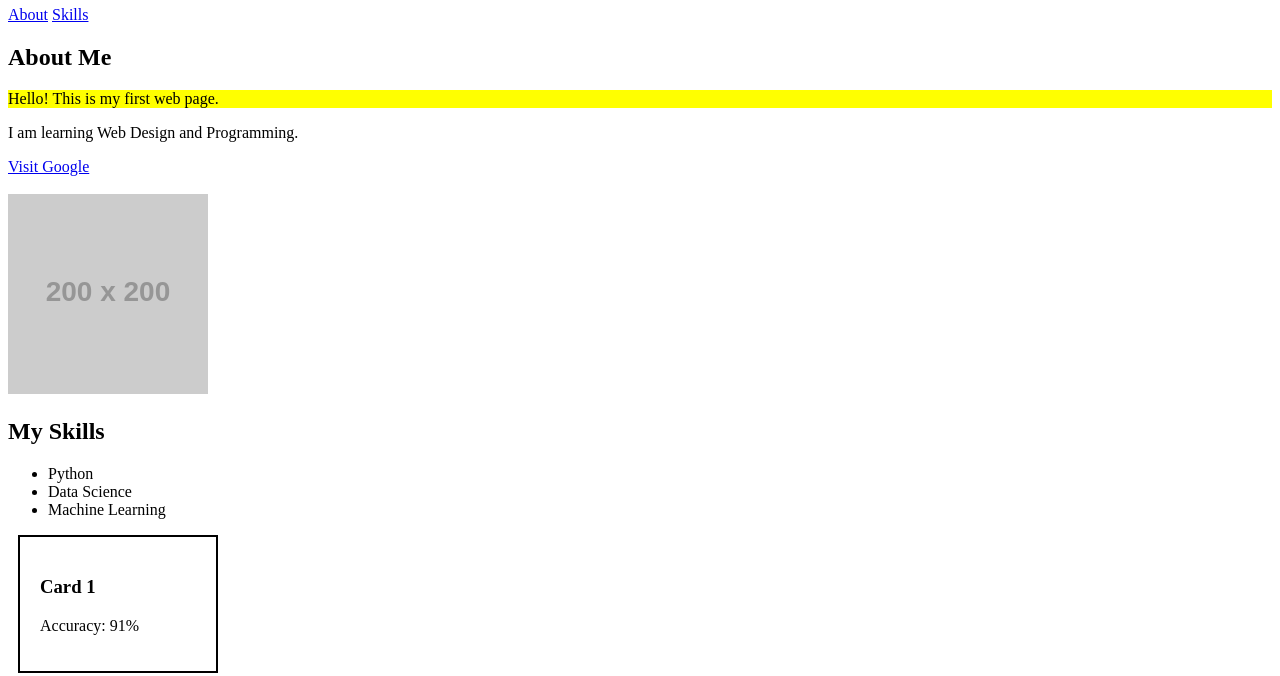
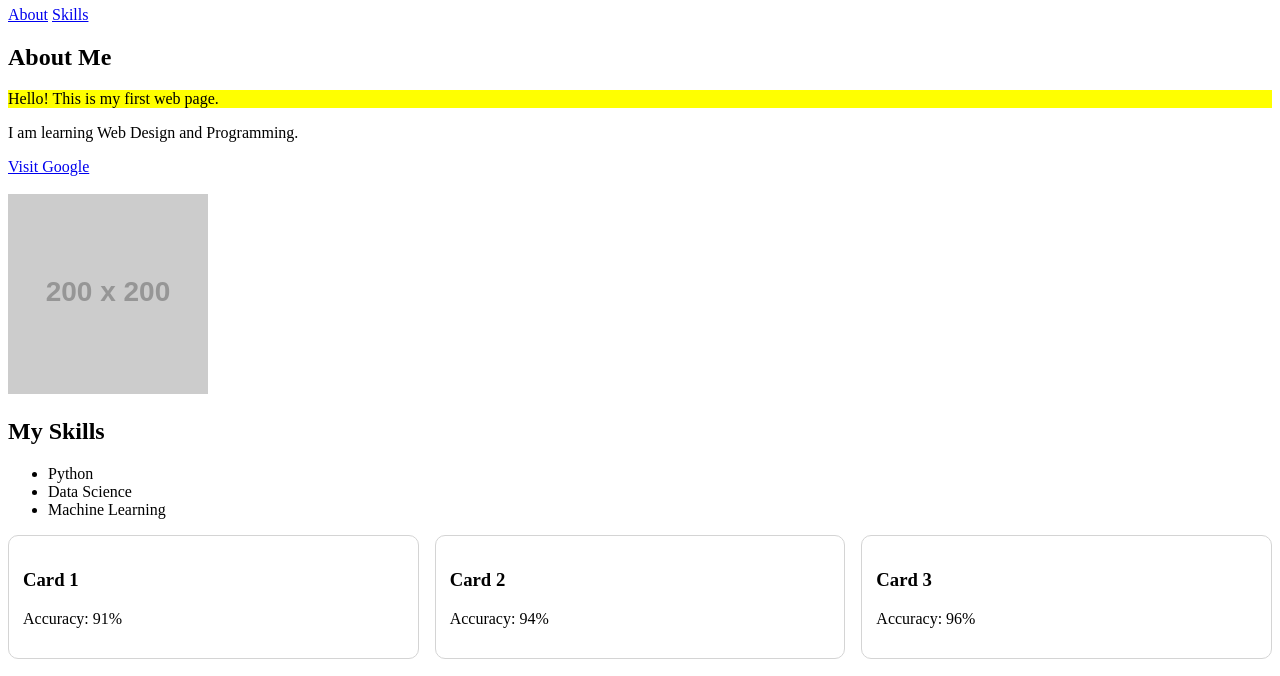
Before and after one commit to NickyTheCoder-MLe02/web-course, a plain HTML site: page web-course/index.html in a window 1280 px wide. Shown: the part 95-771 px from the top of the page. Drawn offline with Linux system fonts and the light colour scheme; placeholder pictures from the web are drawn by us.

```diff
--- a/web-course/style.css
+++ b/web-course/style.css
@@ -22,8 +22,22 @@
 }
 
 .card {
-    width: 200px;
-    padding: 20px;
-    border: 2px solid black;
-    margin: 10px;
+    flex: 1 1 200px;
+    padding: 14px;
+    border: 1px solid #d4d4d4;
+    border-radius: 10px;
+    background: white;
 }
+
+.dashboard {
+    display: flex;
+    gap: 16px;
+    flex-wrap: wrap;
+    justify-content: space-between;
+}
+
+@media screen and (max-width: 768px) {
+    .dashboard {
+        flex-direction: column;
+    }
+}
```
